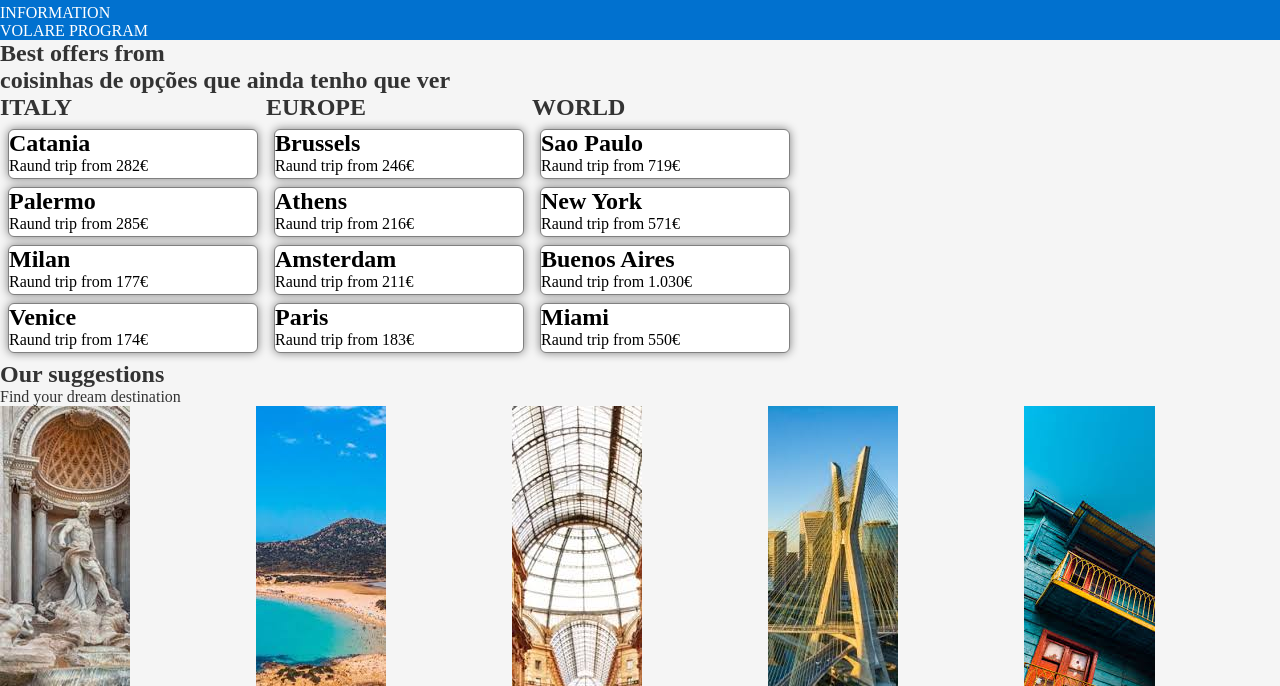
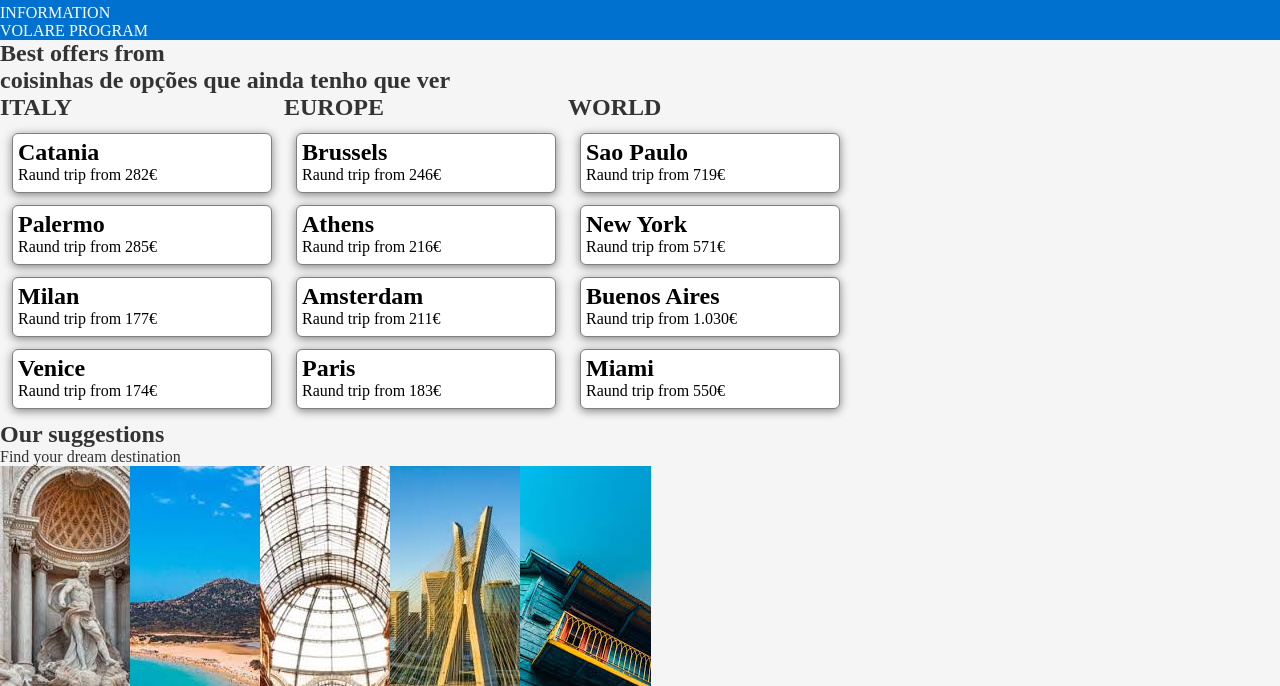
Before and after one commit to mariagcpcapitao/Trabalho-de-TWEB, a plain HTML site: page index.html in a window 1280 px wide. Shown: the part 114-800 px from the top of the page. Drawn offline with Linux system fonts and the light colour scheme.

Commit message:
Update estilos.css

```diff
--- a/estilos.css
+++ b/estilos.css
@@ -30,7 +30,7 @@ header #information {
 .best-offers-grid
 {
     display: flex;
-    grid-template-columns: repeat(auto-fit, minmax(250px, 1fr));
+    align-items: re;
 
 }
 .italy li
@@ -39,12 +39,13 @@ header #information {
     flex-direction: column;
     background-color: white;
     color: black;
-    width: 250px;
-    height: 50px;
+    width: 260px;
+    height: 60px;
+    padding: 5px;
     border: gray 1px solid;
     border-radius: 6px;
-    box-shadow: gray 0px 0px 10px;
-    margin: 8px;
+    box-shadow: 0px 2px 10px gray;
+    margin: 12px;
 }
 .europe li
 {
@@ -52,12 +53,13 @@ header #information {
     flex-direction: column;
     background-color: white;
     color: black;
-    width: 250px;
-    height: 50px;
+    width: 260px;
+    height: 60px;
+    padding: 5px;
     border: gray 1px solid;
     border-radius: 6px;
-    box-shadow: gray 0px 0px 10px;
-    margin: 8px;
+    box-shadow: 0px 2px 10px gray;
+    margin: 12px;
 }
 .world li
 {
@@ -65,19 +67,21 @@ header #information {
     flex-direction: column;
     background-color: white;
     color: black;
-    width: 250px;
-    height: 50px;
+    width: 260px;
+    height: 60px;
+    padding: 5px;
     border: gray 1px solid;
     border-radius: 6px;
-    box-shadow: gray 0px 0px 10px;
-    margin: 8px;
+    box-shadow: 0px 2px 10px gray;
+    margin: 12px;
 }
 
 
 .suggestions-grid
 {
     display: grid;
-    grid-template-columns: repeat(auto-fit, minmax(250px, 1fr));
+    column-gap: 30px;
+    grid-template-columns:100px 100px 100px 100px 100px ;
 }
 
 .offers-section
```
